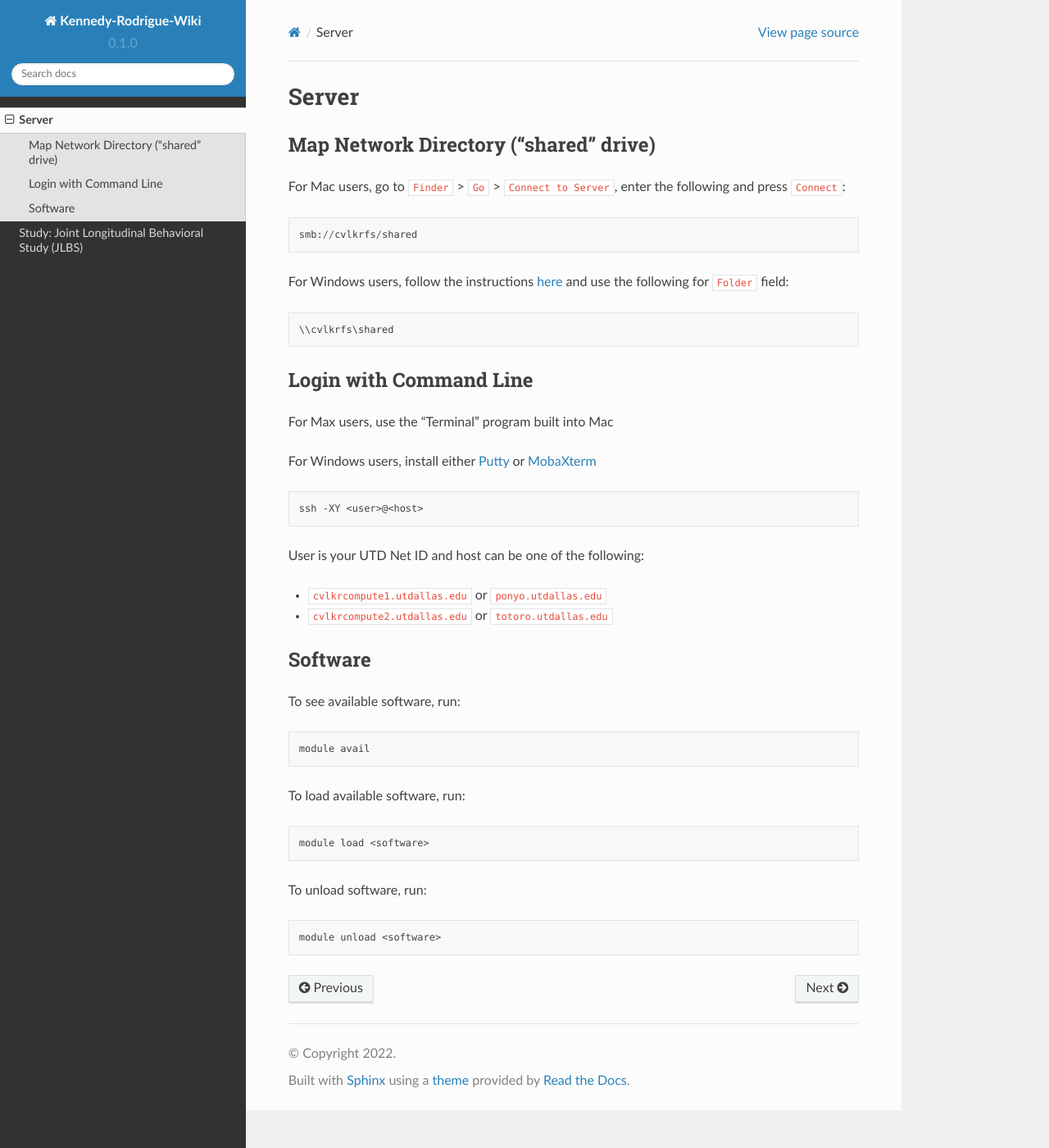
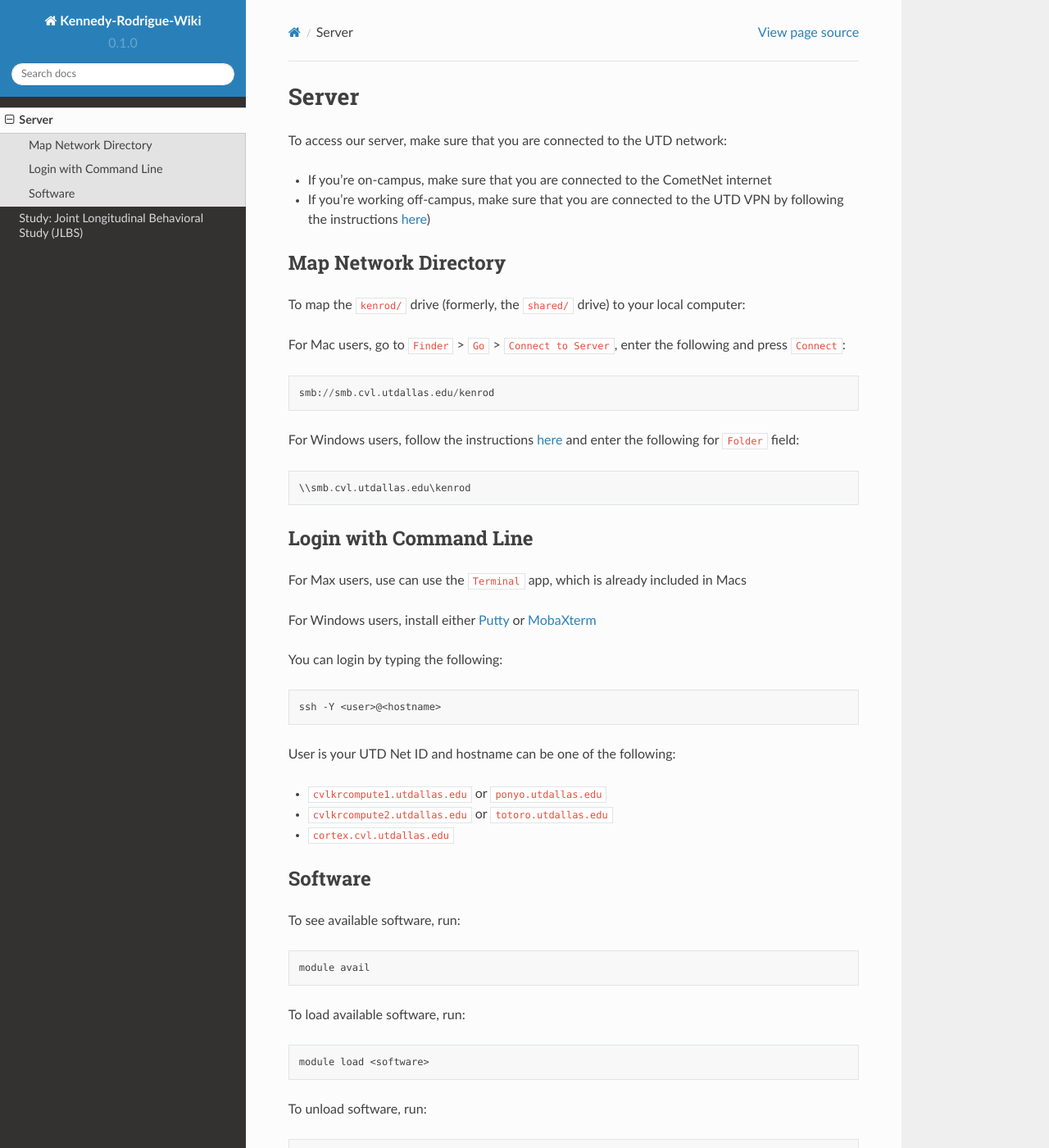
Before and after one commit to marcihorn/kennedy-rodrigue-wiki, a Sphinx documentation site: the page built from docs/source/server.rst, in a window 1280 px wide and 1400 px high. Shown: the whole window at 82% size. Built offline with Sphinx 7.4.7 and the Read the Docs theme 2.0.0, drawn with Linux system fonts in a browser that asks for light colours.

Commit message:
update instructions for connecting to kenrod drive

```diff
--- a/docs/source/server.rst
+++ b/docs/source/server.rst
@@ -2,41 +2,51 @@
 Server
 ######
 
+To access our server, make sure that you are connected to the UTD network:
+
+* If you're on-campus, make sure that you are connected to the CometNet internet
+* If you're working off-campus, make sure that you are connected to the UTD VPN by following the instructions `here <https://atlas.utdallas.edu/TDClient/30/Portal/Requests/ServiceDet?ID=167>`_)
+
 .. _map_network_drive:
 
-Map Network Directory ("shared" drive)
+Map Network Directory
 -----------------
+
+To map the ``kenrod/`` drive (formerly, the ``shared/`` drive) to your local computer:
 
 For Mac users, go to ``Finder`` > ``Go`` > ``Connect to Server``, enter the following and press ``Connect``:
 
 .. code::
 
-    smb://cvlkrfs/shared
+    smb://smb.cvl.utdallas.edu/kenrod
 
 
-For Windows users, follow the instructions `here <https://atlas.utdallas.edu/TDClient/30/Portal/KB/ArticleDet?ID=51>`_ and use the following for ``Folder`` field:
+For Windows users, follow the instructions `here <https://atlas.utdallas.edu/TDClient/30/Portal/KB/ArticleDet?ID=51>`_ and enter the following for ``Folder`` field:
 
 .. code::
 
-    \\cvlkrfs\shared
+    \\smb.cvl.utdallas.edu\kenrod
 
 .. _login:
 
 Login with Command Line
 -----
 
-For Max users, use the "Terminal" program built into Mac
+For Max users, use can use the ``Terminal`` app, which is already included in Macs
 
 For Windows users, install either `Putty <https://www.chiark.greenend.org.uk/~sgtatham/putty/latest.html>`_ or `MobaXterm <https://mobaxterm.mobatek.net/download-home-edition.html>`_
 
+You can login by typing the following:
+
 .. code:: bash
 
-    ssh -XY <user>@<host>
+    ssh -Y <user>@<hostname>
 
-User is your UTD Net ID and host can be one of the following:
+User is your UTD Net ID and hostname can be one of the following:
 
 * ``cvlkrcompute1.utdallas.edu`` or ``ponyo.utdallas.edu``
 * ``cvlkrcompute2.utdallas.edu`` or ``totoro.utdallas.edu``
+* ``cortex.cvl.utdallas.edu``
 
 .. _software:
 
```
